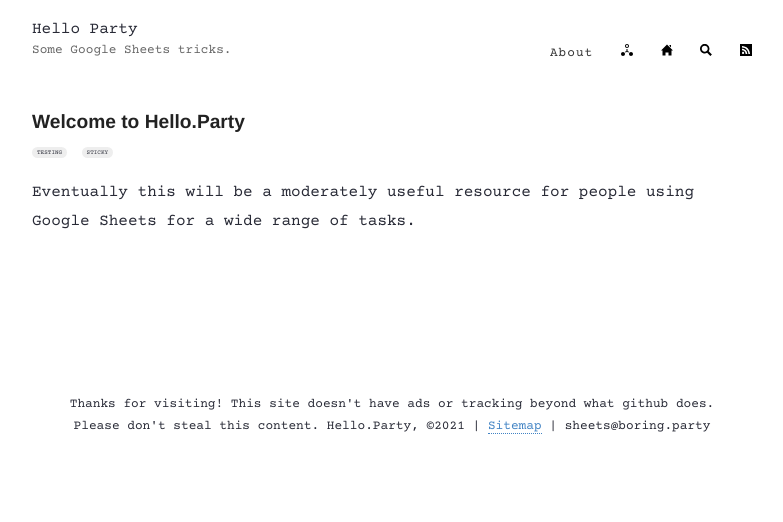
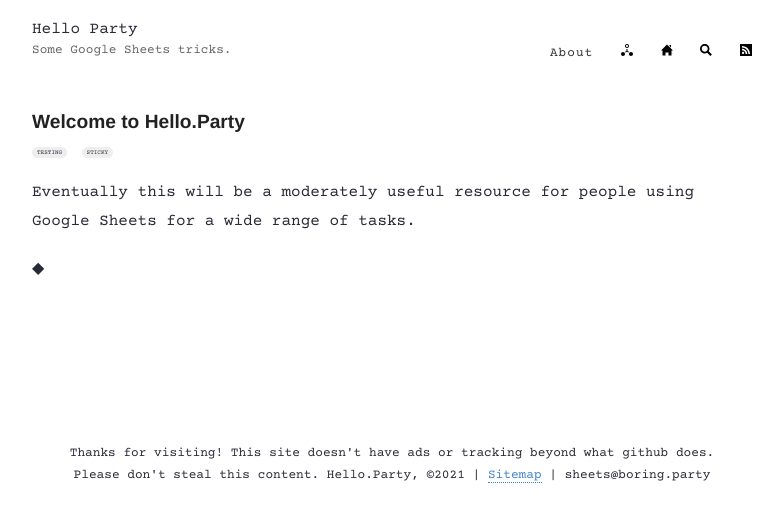
Before and after one commit to hello-party/hello-party-old.github.io, a Jekyll site: the page built from _posts/2021-02-01-sticky.md, in a window 1280 px wide. Shown: the top 522 px of the page, without its empty margins (248-1031 px from the left). Built offline with Jekyll 4.4.1, drawn with Linux system fonts in a browser that asks for light colours.

Commit message:
Update post.html

```diff
--- a/_layouts/post.html
+++ b/_layouts/post.html
@@ -19,5 +19,6 @@ layout: default
   </div>
   <div class="entry">
     {{ content }}
+    <p>◆</p>
   </div>
 </article>
```
